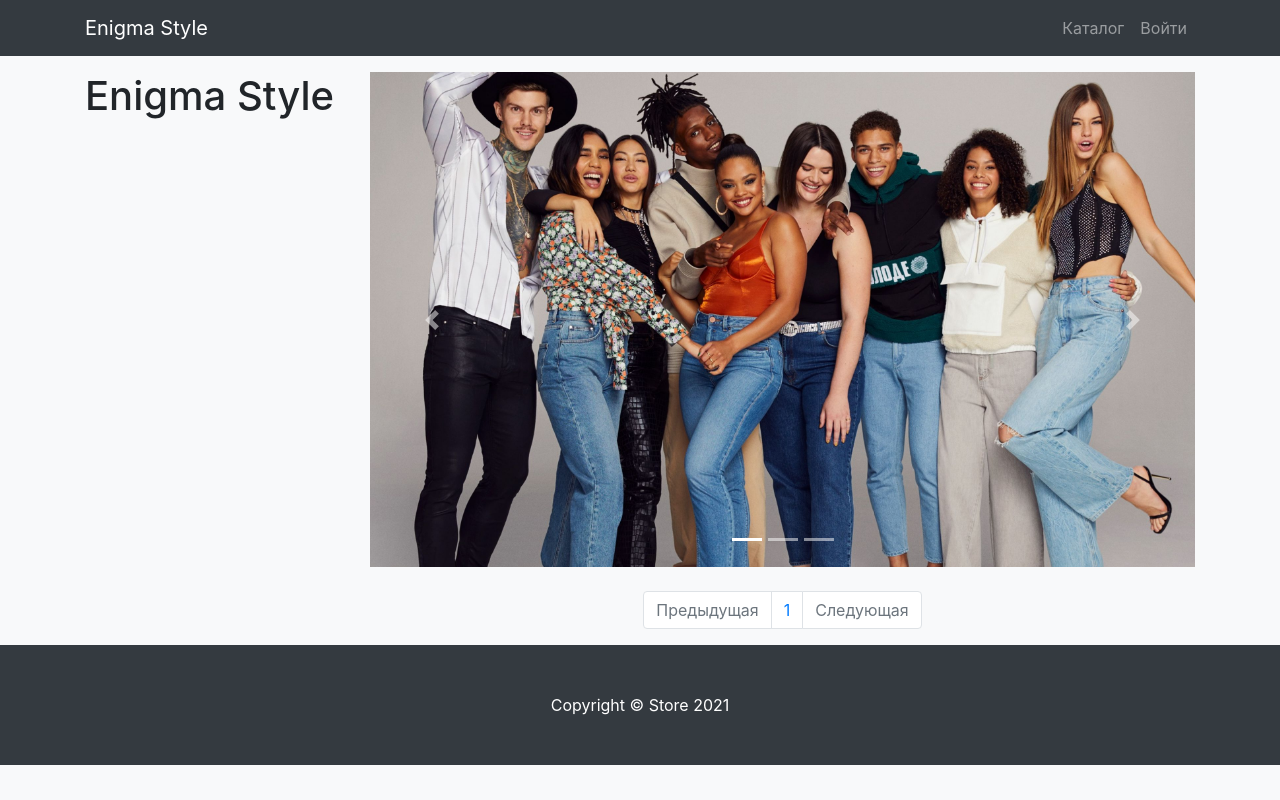
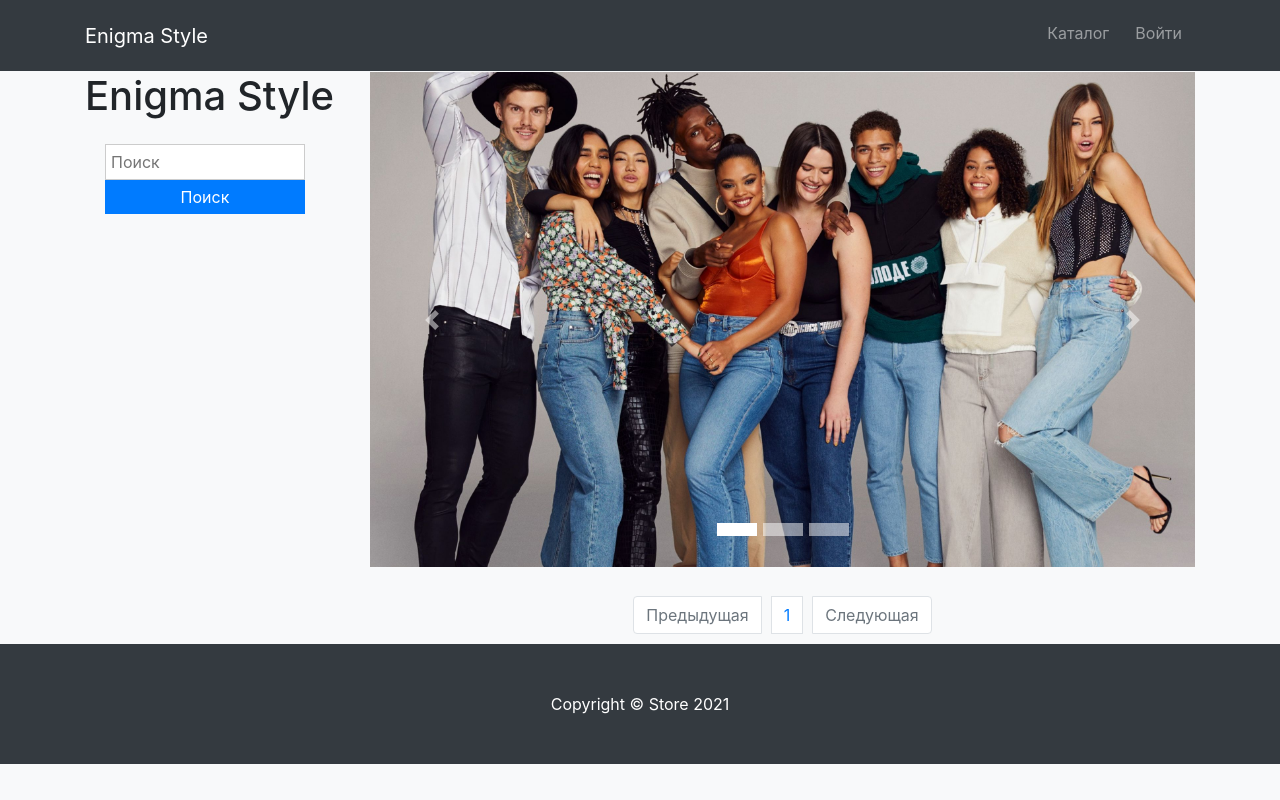
Before and after one commit to islamkazproject/EnigmaStyleShop, a Django app: page /products/ in a window 1280 px wide. Run offline with Django 4.2, Linux system fonts and the light colour scheme; data that the repository does not hold is empty; some libraries are stand-ins or nearby versions.

Commit message:
Added search function and added media

```diff
--- a/esshop_project/products/templates/products/products.html
+++ b/esshop_project/products/templates/products/products.html
@@ -3,6 +3,7 @@
 
 {% block css %}
     <link href="{% static 'css/products.css' %}" rel="stylesheet">
+    <link href="{% static 'css/search.css' %}" rel="stylesheet">
 {% endblock %}
 
 {% block content %}
@@ -13,13 +14,18 @@
             <div class="col-lg-3">
 
                 <h1 class="my-4">Enigma Style</h1>
+
+                <form action="{% url 'products:search' %}" method="GET">
+                    <input type="text" name="q" placeholder="Поиск">
+                    <input type="submit" value="Поиск">
+                </form>
+
                 <div class="list-group">
                     {% for category in categories %}
                         <a href="{% url 'products:category' category.id %}"
                            class="list-group-item">{{ category.name }}</a>
                     {% endfor %}
                 </div>
-
             </div>
 
             <div class="col-lg-9">
--- a/esshop_project/products/urls.py
+++ b/esshop_project/products/urls.py
@@ -6,6 +6,7 @@
 
 urlpatterns = [
     path('', products, name='index'),
+    path('', products, name='search'),
     path('<int:category_id>/', products, name='category'),
     path('page/<int:page>/', products, name='page'),
     path('basket-add/<int:product_id>/', basket_add, name='basket_add'),
--- a/esshop_project/products/views.py
+++ b/esshop_project/products/views.py
@@ -15,13 +15,21 @@
 def products(request, category_id=None, page=1):
     context = {'title': 'ESShop - Каталог',
                'categories': ProductCategory.objects.all() }
+
     if category_id:
         products = Product.objects.filter(category_id=category_id)
     else:
-        products= Product.objects.all()
-    paginator = Paginator(products, 3)
+        products = Product.objects.all()
+
+    query = request.GET.get('q')
+    if query is not None:
+        finded_products = Product.objects.filter(name__icontains=query).order_by('-id')
+        paginator = Paginator(finded_products, 3)
+    else:
+        paginator = Paginator(products, 3)
+
     products_paginator = paginator.page(page)
-    context.update({'products': products_paginator})
+    context.update({'products': products_paginator, 'query': query})
     return render(request, 'products/products.html', context)
 
 
--- /dev/null
+++ b/esshop_project/static/css/search.css
@@ -0,0 +1,35 @@
+form {
+  display: flex;
+  flex-direction: column;
+  margin: 20px;
+}
+
+input {
+  width: 200px;
+  padding: 5px;
+  border: 1px solid #ccc;
+}
+
+input[type="submit"] {
+  padding: 5px 10px;
+  background-color: #007bff;
+  color: white;
+  border: none;
+  cursor: pointer;
+}
+
+ul {
+  list-style-type: none;
+  margin: 0;
+  padding: 0;
+}
+
+li {
+  padding: 5px;
+  margin-bottom: 5px;
+}
+
+a {
+  text-decoration: none;
+  color: #007bff;
+}
```
Also changed, not shown: esshop_project/requirements.txt (added, +83 -0 lines), esshop_project/media/products_images/костюмрозовыи.png (added), esshop_project/media/products_images/платье.png (added), esshop_project/media/users_images/Aesthetic_Art.jpeg (added), esshop_project/media/users_images/_.jpeg (added), esshop_project/media/users_images/__AHn23JD.jpeg (added), esshop_project/media/users_images/модель1.png (added).
